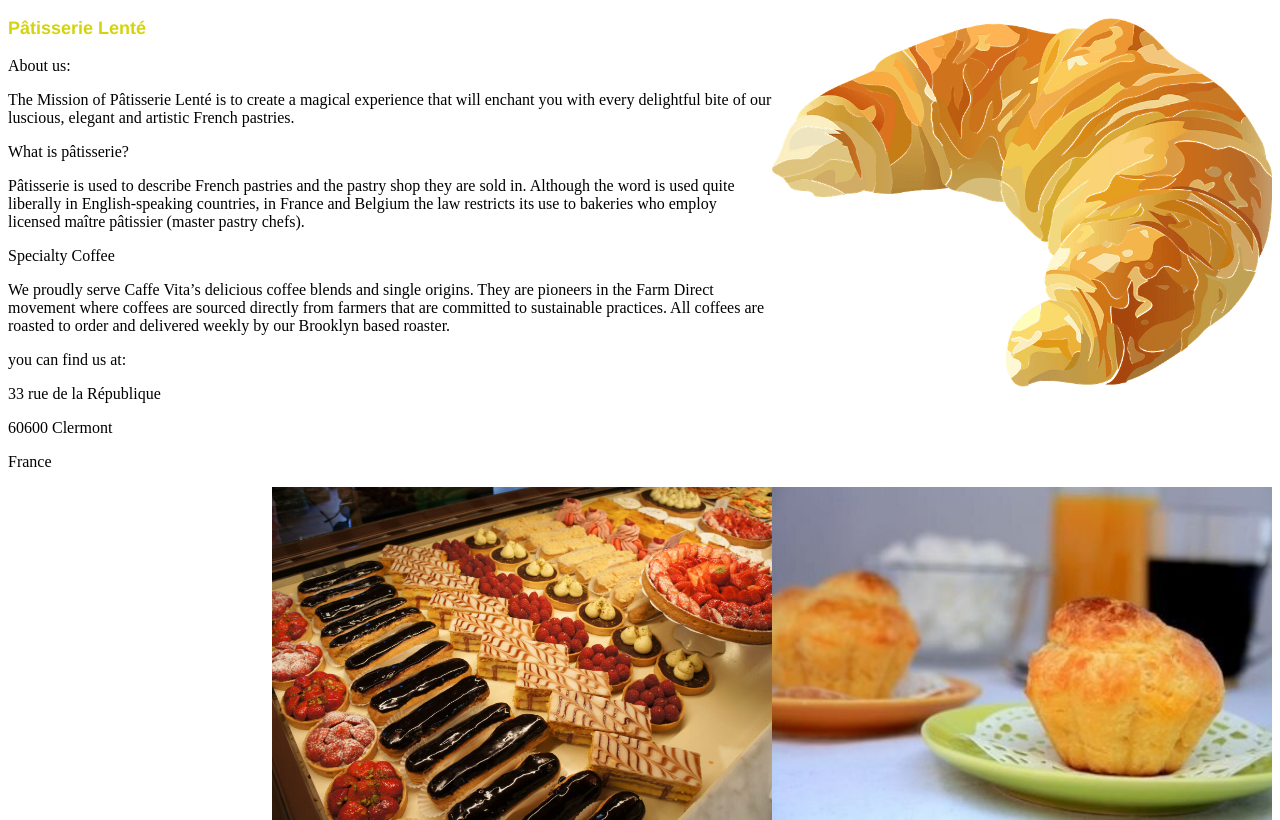
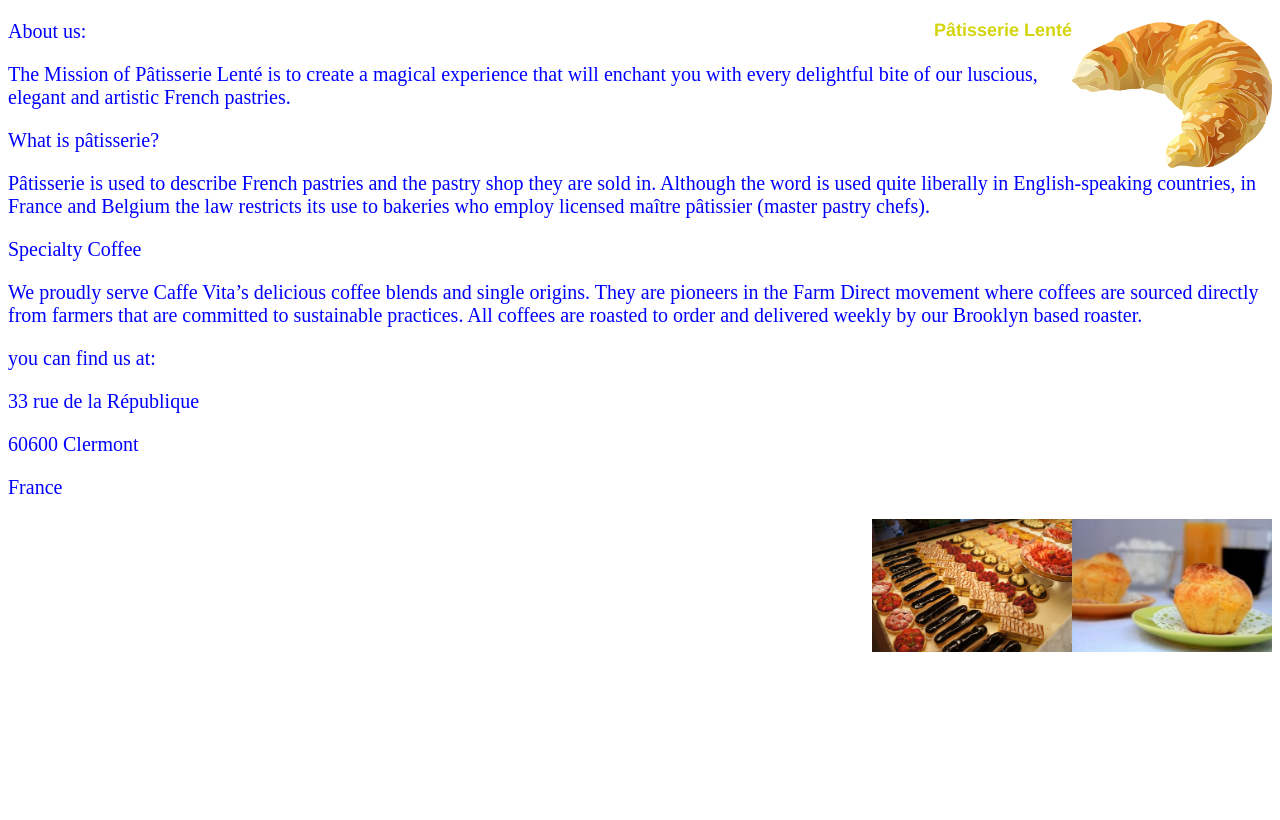
Before and after one commit to asmaab92/HTML, a plain HTML site: page html test/index.html in a window 1280 px wide. Drawn offline with Linux system fonts and the light colour scheme.

Commit message:
the font

```diff
--- a/html test/test.css
+++ b/html test/test.css
@@ -1,6 +1,10 @@
 p.logo {color:rgb(212, 212, 12);
 font-size: large;
 font-family: 'Franklin Gothic Medium', 'Arial Narrow', Arial, sans-serif;
-font-weight:bold ;}
+font-weight:bold ;
+float:right;
+margin:auto;}
 img {float: right;
-width: 500px;}
+width: 200px;}
+p{color:blue;
+font-size:20px;}
```
